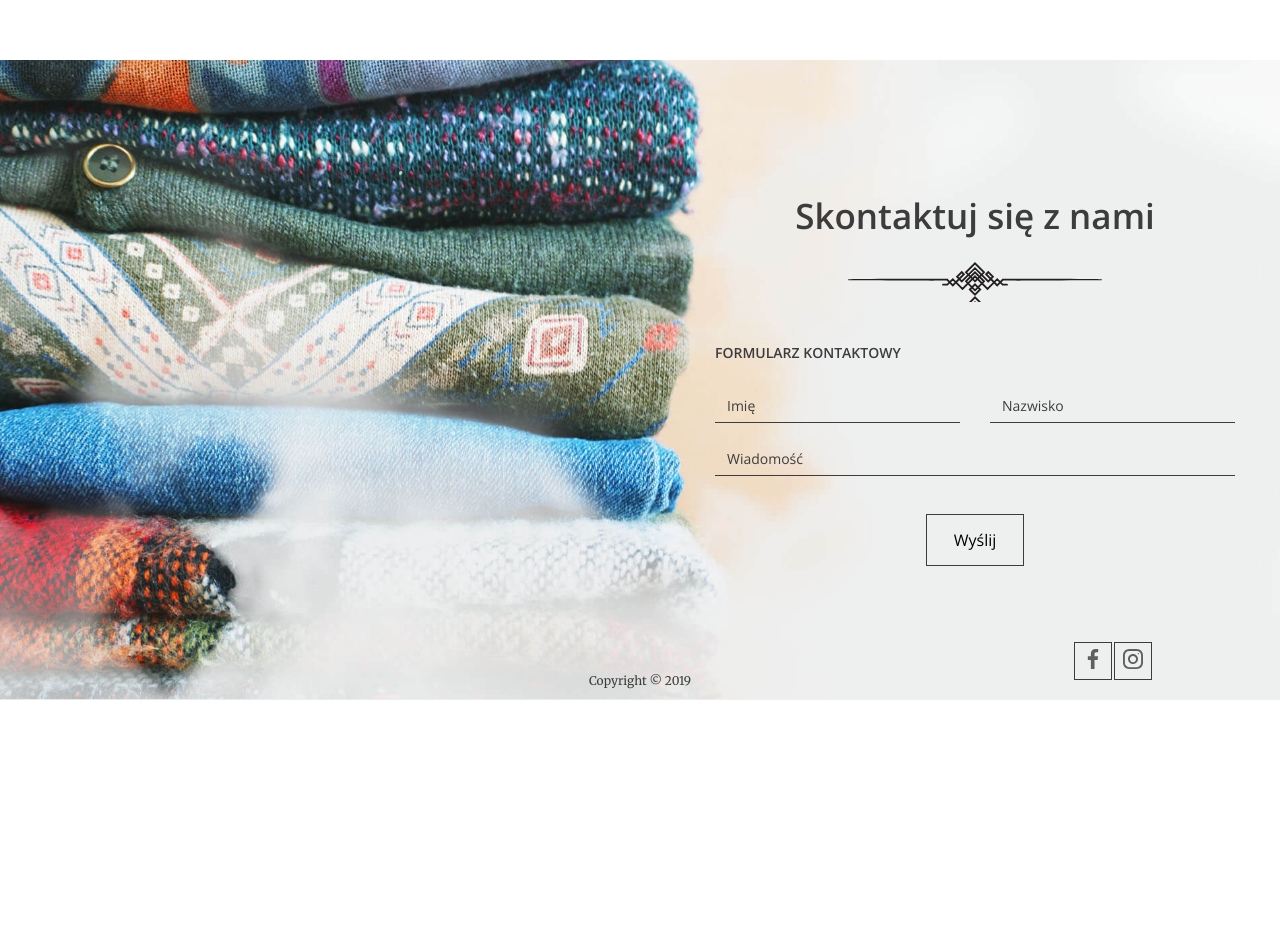
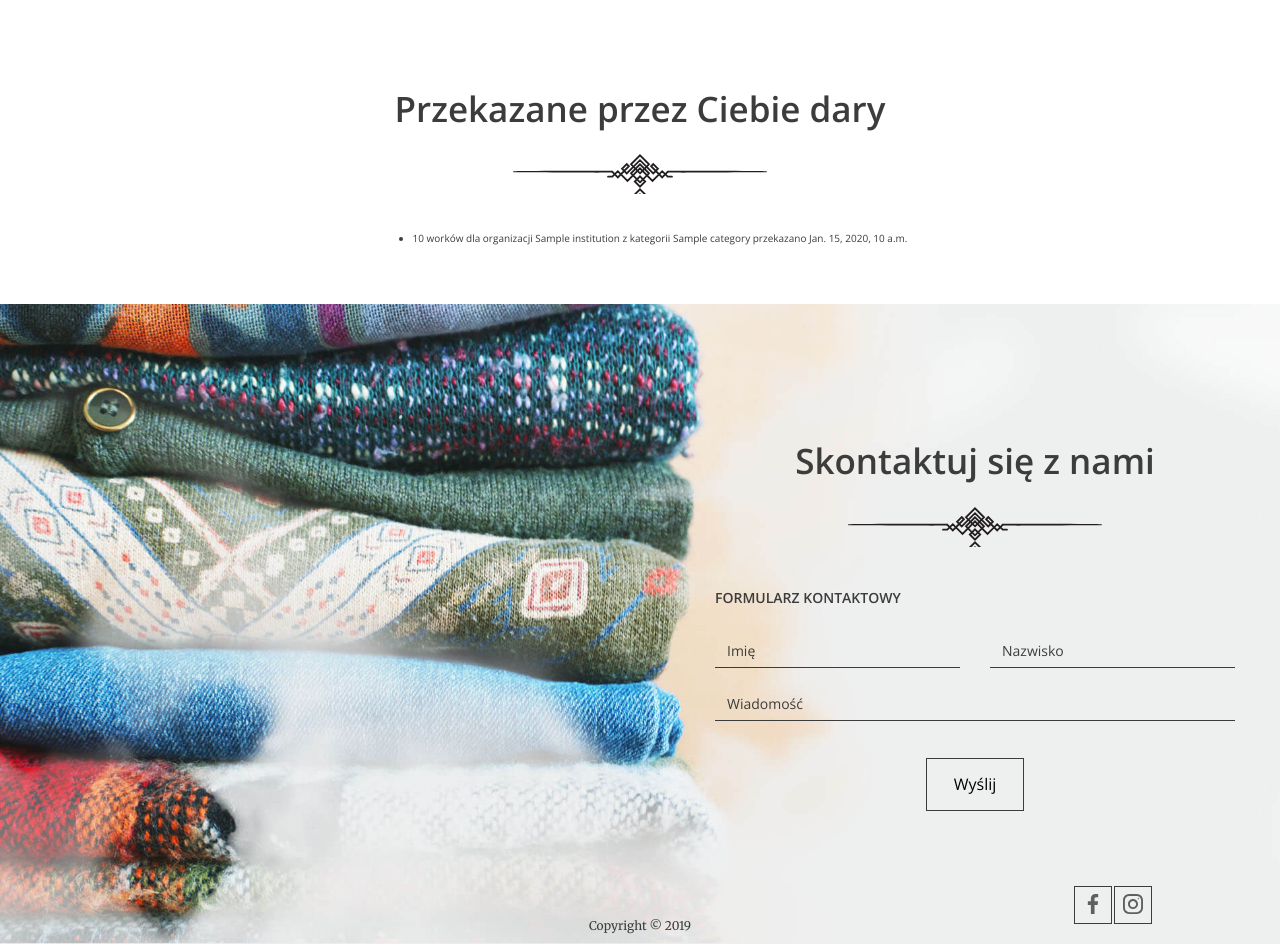
Before and after one commit to Agnieszka137P/Lab-donation, a Django app: template charity/templates/profile.html in a window 1280 px wide. Shown: the part 435-1379 px from the top of the page. Before the commit the page ends 1135 px from the top, so only its background shows below. Run offline with Django 3.2, Linux system fonts and the light colour scheme; the template is opened without the code that fills it: most values are stand-ins (such as "Sample title", 1, 10 or a date in 2020).

```diff
--- a/charity/templates/profile.html
+++ b/charity/templates/profile.html
@@ -10,4 +10,14 @@
         <li>email: {{ user.email }}</li>
     </ul>
     </section>
+        <section id="donations" class="login-page">
+      <h2>Przekazane przez Ciebie dary</h2>
+    <ul>
+        {% for donation in donations %}
+        <li>{{ donation.quantity }} worków dla organizacji {{ donation.institution }}
+            z kategorii {% for category in donation.categories.all %} {{ category.name }} {% endfor %}
+        przekazano {{ donation.pick_up_date }}</li>
+        {% endfor %}
+    </ul>
+    </section>
 {% endblock content %}
```
